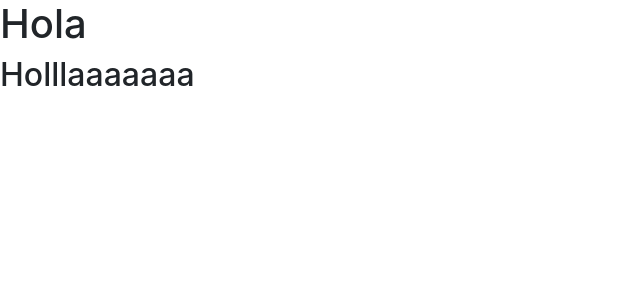
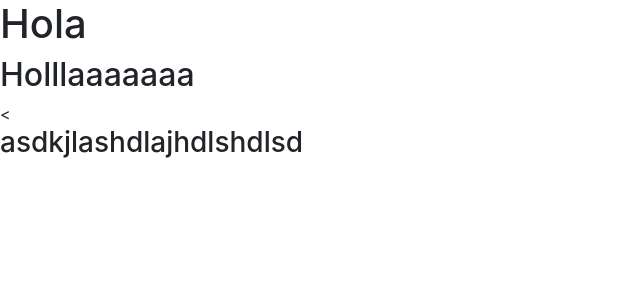
Before and after one commit to red-digital-americas/minimalist, an Angular app: page /home in a window 1280 px wide. Shown: the top 300 px of the page, without its empty margins (0-640 px from the left). Built offline with nearby package versions, Linux system fonts and the light colour scheme.

Commit message:
Subo prueba

```diff
--- a/src/app/components/home/home.component.html
+++ b/src/app/components/home/home.component.html
@@ -2,5 +2,6 @@
   <div class="col-md-6">
     <h1>Hola</h1>
     <h2>Holllaaaaaaa</h2>
+    <<h3>asdkjlashdlajhdlshdlsd</h3>
   </div>
 </div>
```
